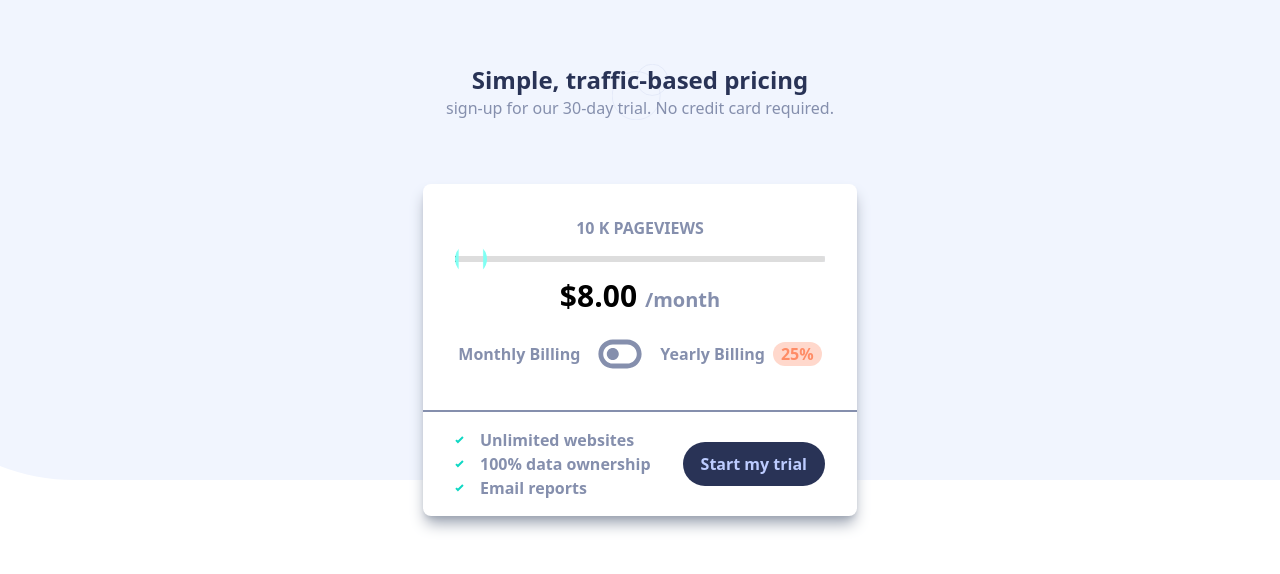
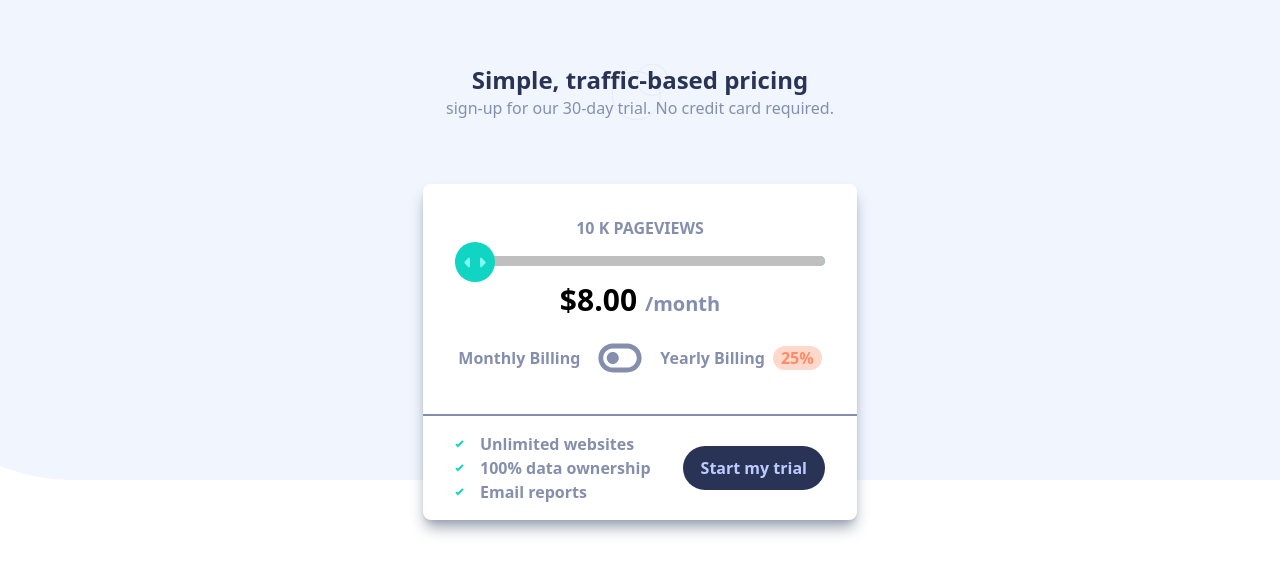
Before and after one commit to emmanueltn007/front-end-mentor-challenges-junior-2, a React (Vite) app in the folder interactive-pricing-component/: page / in a window 1280 px wide. Shown: the top 574 px of the page. Built offline with nearby package versions, Linux system fonts and the light colour scheme.

Commit message:
Added styles for the input for chrome, safari, and edge browsers in App.jsx. Added input styles in index.css

```diff
--- a/interactive-pricing-component/src/App.jsx
+++ b/interactive-pricing-component/src/App.jsx
@@ -26,14 +26,20 @@ function App() {
             <h2 className="text-[hsl(225,20%,60%)] text-center font-semibold">
               {views} {amount >= 36 ? "M" : "K"} PAGEVIEWS
             </h2>
-            <input className="border-none" min="8" max="36" type="range" value={amount} onChange={(e) => setAmount(Number(e.target.value))}
-              style={{
-                background: `linear-gradient(to right,
-                black 0%,
-                black ${amount}%,
-                #e5e8eb ${amount}%,
-                #e5e7eb 100%)`
-              }}
+            <input
+              className="border-none"
+              min="8"
+              max="36"
+              type="range"
+              value={amount}
+              onChange={(e) => {
+                  const val = Number(e.target.value);
+                  setAmount(val);
+
+                  const percent = (val / 100) * 100;
+                  e.target.style.setProperty("--value", `${percent}%`);
+                }
+              }
             />
             <p className="text-center text-3xl font-bold">
               ${finalAmount.toFixed(2)}{" "}
--- a/interactive-pricing-component/src/index.css
+++ b/interactive-pricing-component/src/index.css
@@ -2,54 +2,59 @@
 
 input[type="range"] {
     -webkit-appearance: none;
+    appearance: none;
     width: 100%;
+    height: 10px;
+    border-radius: 30px;
     background: transparent;
     cursor: pointer;
 }
 
+/* Chrome, Safari, Edge*/
+input[type="range"] {
+    --value: 50%;
+    background: hsl(174, 86%, 45%);
+}
+
 input[type="range"]::-webkit-slider-runnable-track {
-    height: 6px;
-    background: #ddd;
-    border-radius: 999px;
+    background: hsl(0, 0%, 75%);
+    height: 10px;
+    border-radius: 30px;
+}
+
+input[type="range"]::-webkit-slider-thumb {
+    -webkit-appearance: none;
+    height: 40px;
+    width: 40px;
+    border-radius: 100%;
+    background-image: url('/images/icon-slider.svg');
+    background-color: hsl(174, 86%, 45%);
+    background-repeat: no-repeat;
+    background-position: center;
+    border: none;
+    margin-top: -14px;
+}
+
+
+/* Firefox */
+input[type="range"]::-moz-range-thumb {
+    height: 40px;
+    width: 40px;
+    border-radius: 100%;
+    background-image: url('/images/icon-slider.svg');
+    background-color: hsl(174, 86%, 45%);
+    background-repeat: no-repeat;
+    background-position: center;
+    border: none;
 }
 
 input[type="range"]::-moz-range-track {
-    height: 6px;
-    background: #ddd;
-    border-radius: 999px;
+    background: hsl(0, 0%, 75%);
+    height: 10px;
+    border-radius: 30px;
 }
 
-/* Chrome, Edge, Safari */
-input[type="range"]::-webkit-slider-thumb {
-    -webkit-appearance: none;
-    height: 32px;
-    width: 32px;
-    border-radius: 50%;
-    background-image: url('/images/icon-slider.svg');
-    background-size: cover;
-    background-position: center;
-    background-repeat: no-repeat;
-    margin-top: -13px;
+input[type="range"]::-moz-range-progress {
+    background: hsl(174, 77%, 80%);
+    height: 10px;
 }
-
-/* Firefox */
-input[type="range"]::-moz-range-thumb {
-    height: 32px;
-    width: 32px;
-    border-radius: 50%;
-    background-image: url('/images/icon-slider.svg');
-    background-size: contain;
-    background-position: center;
-    background-repeat: no-repeat;
-    border: none;
-}
-
-input[type="range"] {
-    background: linear-gradient(
-        to right,
-        black 0%,
-        black 50%,
-        #e5e7eb 50%,
-        #e5e7eb 100%
-    );
-}
```
